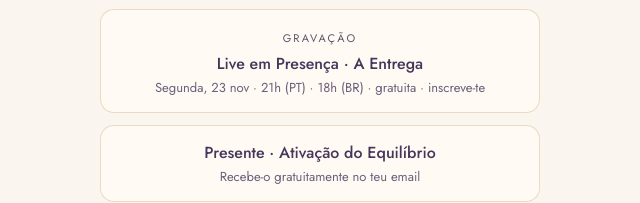
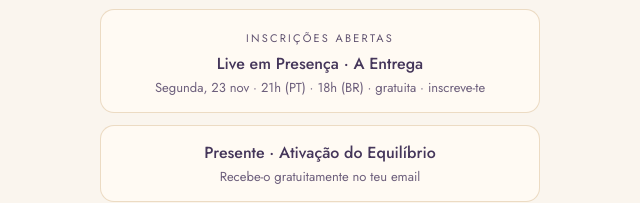
Before and after one commit to JCPaliteiro/links, a plain HTML site: page index.html in a window 1280 px wide. Shown: the part 478-681 px from the top of the page, 320-960 px from the left. Drawn offline with nearby package versions, Linux system fonts and the light colour scheme.

Commit message:
Links: etiqueta da Live passa a «Inscrições abertas»
Co-Authored-By: Claude Opus 5.5 <noreply@anthropic.com>
Claude-Session: https://claude.ai/code/session_015hqn14YS56yEuAoAK2bkou

```diff
--- a/index.html
+++ b/index.html
@@ -92,7 +92,7 @@ footer a{color:var(--gold);text-decoration:none;letter-spacing:.06em}
       <small>Cura, Libertação e Consagração de Casas e Espaços · Online pelo Zoom</small></span>
     </a>
     <a class="btn" data-o href="https://lives.joaopaliteiro.com/">
-      <span class="tag">Gravação</span>
+      <span class="tag">Inscrições abertas</span>
       <b>Live em Presença · A Entrega</b>
       <small>Segunda, 23 nov · 21h (PT) · 18h (BR) · gratuita · inscreve-te</small>
     </a>
```
